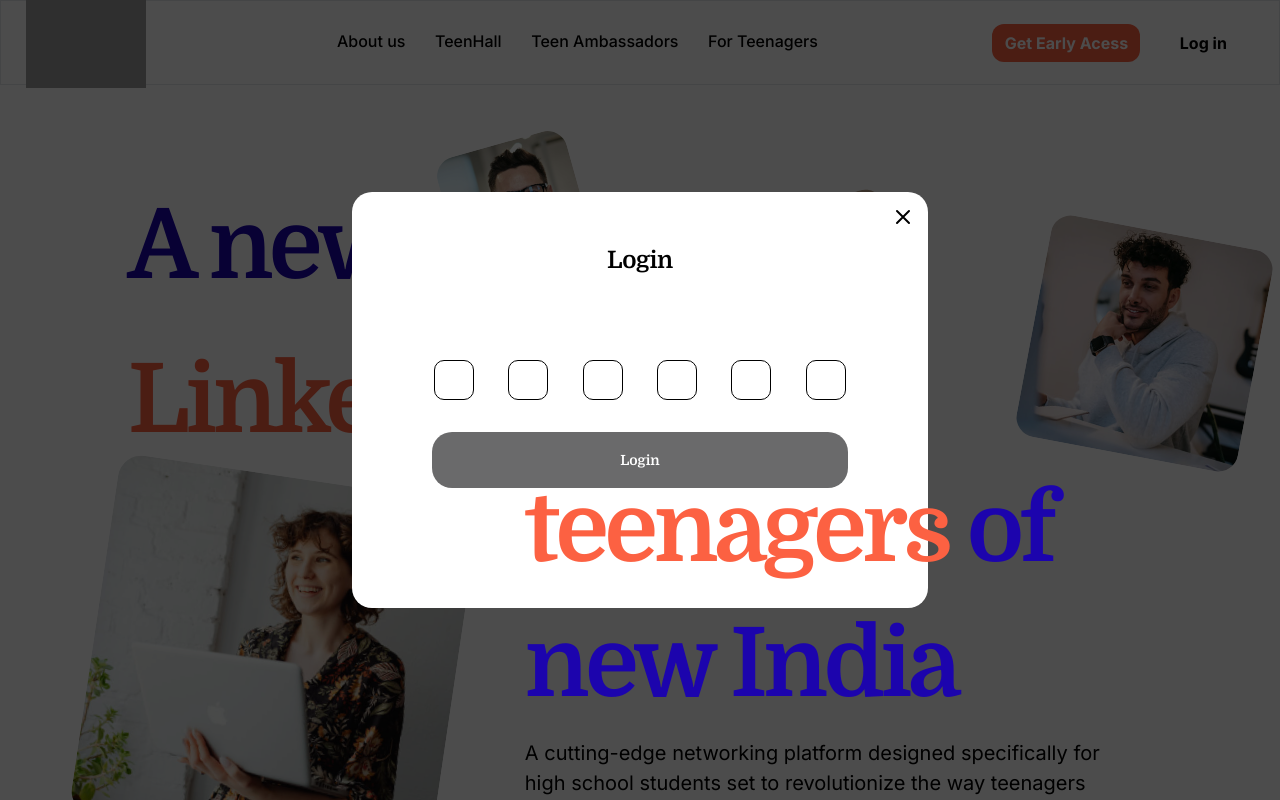
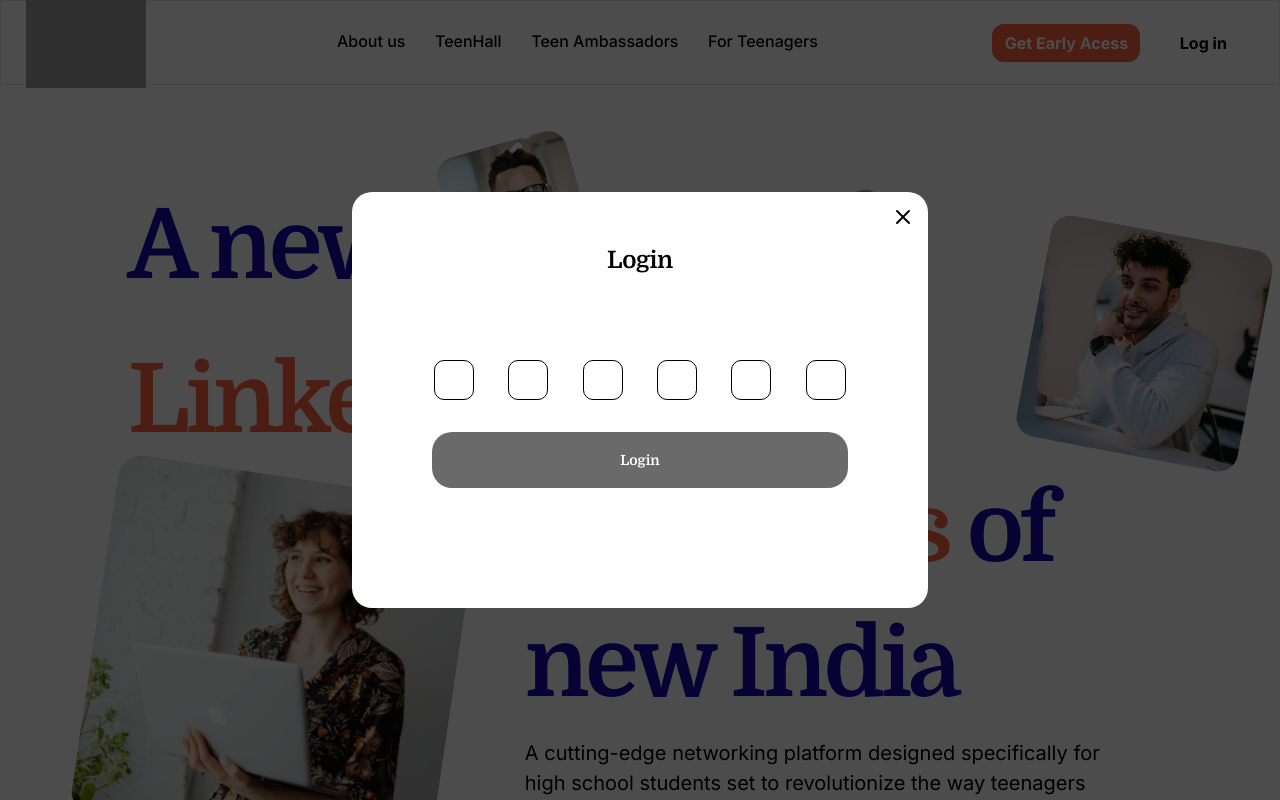
Before and after one commit to joindevforge/job2, a Next.js app: page / in a window 1280 px wide. Both pictures are taken after a click on the button "Get Early Acess". Shown: the top 800 px of the page. Built offline with nearby package versions, Linux system fonts and the light colour scheme; grey boxes are pictures that could not be loaded.

Commit message:
change z index

```diff
--- a/components/Modalget.jsx
+++ b/components/Modalget.jsx
@@ -3,9 +3,9 @@ import React from 'react'
 function Modalget({setModel,Model}) {
   return (
     <>
-        <div className="w-full h-screen fixed  top-0 z-10 ">
-          <div className=" w-full fixed top-0 h-screen bg-black z-20 opacity-70" />
-          <div className="fixed top-0 w-full h-full z-40 flex items-center justify-center">
+        <div className="w-full h-screen fixed  top-0 z-30 ">
+          <div className=" w-full fixed top-0 h-screen bg-black z-40 opacity-70" />
+          <div className="fixed top-0 w-full h-full z-50 flex items-center justify-center">
             <div className="w-[576px]  h-[416px]  bg-white rounded-[20px] flex flex-col  items-center">
               <div className="w-full h-[50px] flex justify-end items-center">
                 <button
--- a/components/Modellog.jsx
+++ b/components/Modellog.jsx
@@ -3,9 +3,9 @@ import React from 'react'
 function Modallog({setModel,Model}) {
   return (
     <>
-        <div className="w-full h-screen fixed  top-0 z-10 ">
-          <div className=" w-full fixed top-0 h-screen bg-black z-20 opacity-70" />
-          <div className="fixed top-0 w-full h-full z-40 flex items-center justify-center">
+        <div className="w-full h-screen fixed  top-0 z-30 ">
+          <div className=" w-full fixed top-0 h-screen bg-black z-40 opacity-70" />
+          <div className="fixed top-0 w-full h-full z-50 flex items-center justify-center">
             <div className="w-[576px]  h-[416px]  bg-white rounded-[20px] flex flex-col  items-center">
               <div className="w-full h-[50px] flex justify-end items-center">
                 <button
```
